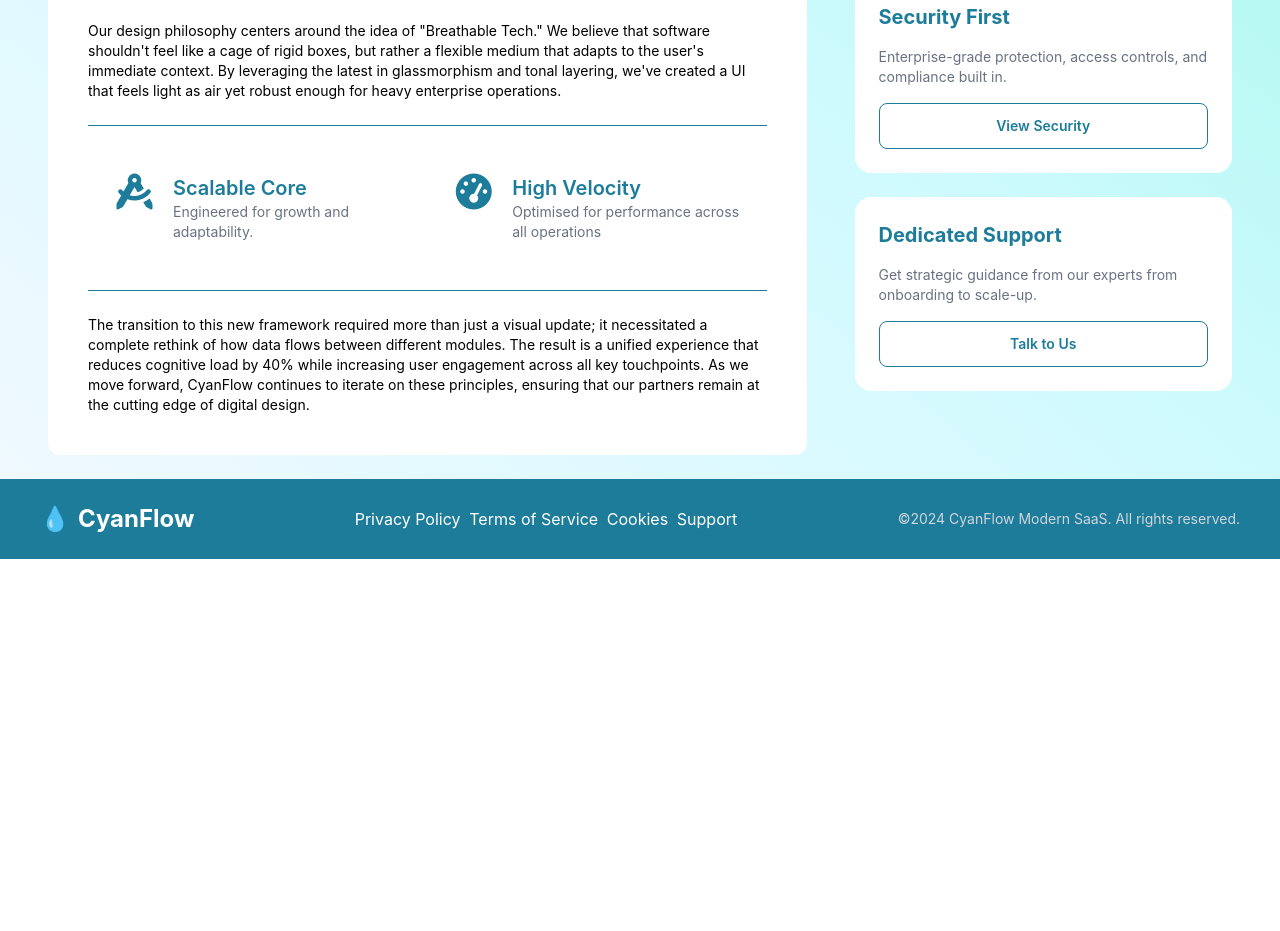
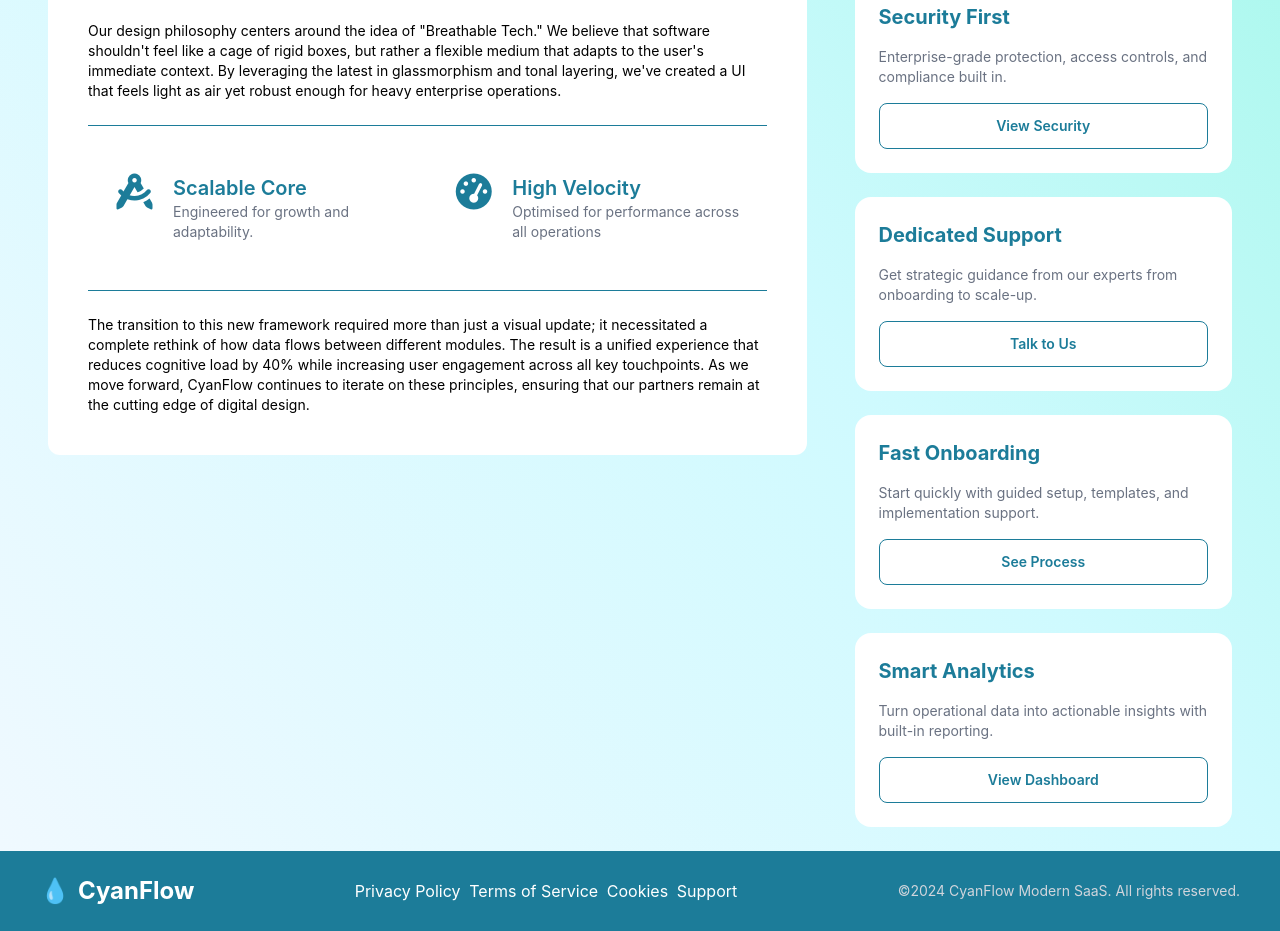
Before and after one commit to zamil-akhter/tailwind-mastery, a website built with Vite: page src/service.html in a window 1280 px wide. Shown: the part 667-1598 px from the top of the page. Before the commit the page ends 1226 px from the top, so only its background shows below. Built offline with nearby package versions, Linux system fonts and the light colour scheme.

Commit message:
add Fast Onboarding ui

```diff
--- a/src/service.html
+++ b/src/service.html
@@ -100,7 +100,17 @@
             <button class="w-full rounded-lg border border-[#1C7C99] px-6 py-3 text-sm font-semibold text-[#1C7C99] transition-all duration-300 hover:bg-[#1C7C99] hover:text-white">Talk to Us</button>
           </div>
 
+          <div class="bg-white rounded-2xl p-6 gap-4 flex flex-col">
+            <p class="text-[#1C7C99] font-bold text-xl">Fast Onboarding</p>
+            <p class="text-gray-500 text-sm">Start quickly with guided setup, templates, and implementation support.</p>
+            <button class="w-full rounded-lg border border-[#1C7C99] px-6 py-3 text-sm font-semibold text-[#1C7C99] transition-all duration-300 hover:bg-[#1C7C99] hover:text-white">See Process</button>
+          </div>
 
+          <div class="bg-white rounded-2xl p-6 gap-4 flex flex-col">
+            <p class="text-[#1C7C99] font-bold text-xl">Smart Analytics</p>
+            <p class="text-gray-500 text-sm">Turn operational data into actionable insights with built-in reporting.</p>
+            <button class="w-full rounded-lg border border-[#1C7C99] px-6 py-3 text-sm font-semibold text-[#1C7C99] transition-all duration-300 hover:bg-[#1C7C99] hover:text-white">View Dashboard</button>
+          </div>
         </div>
       </div>
     </div>
```
